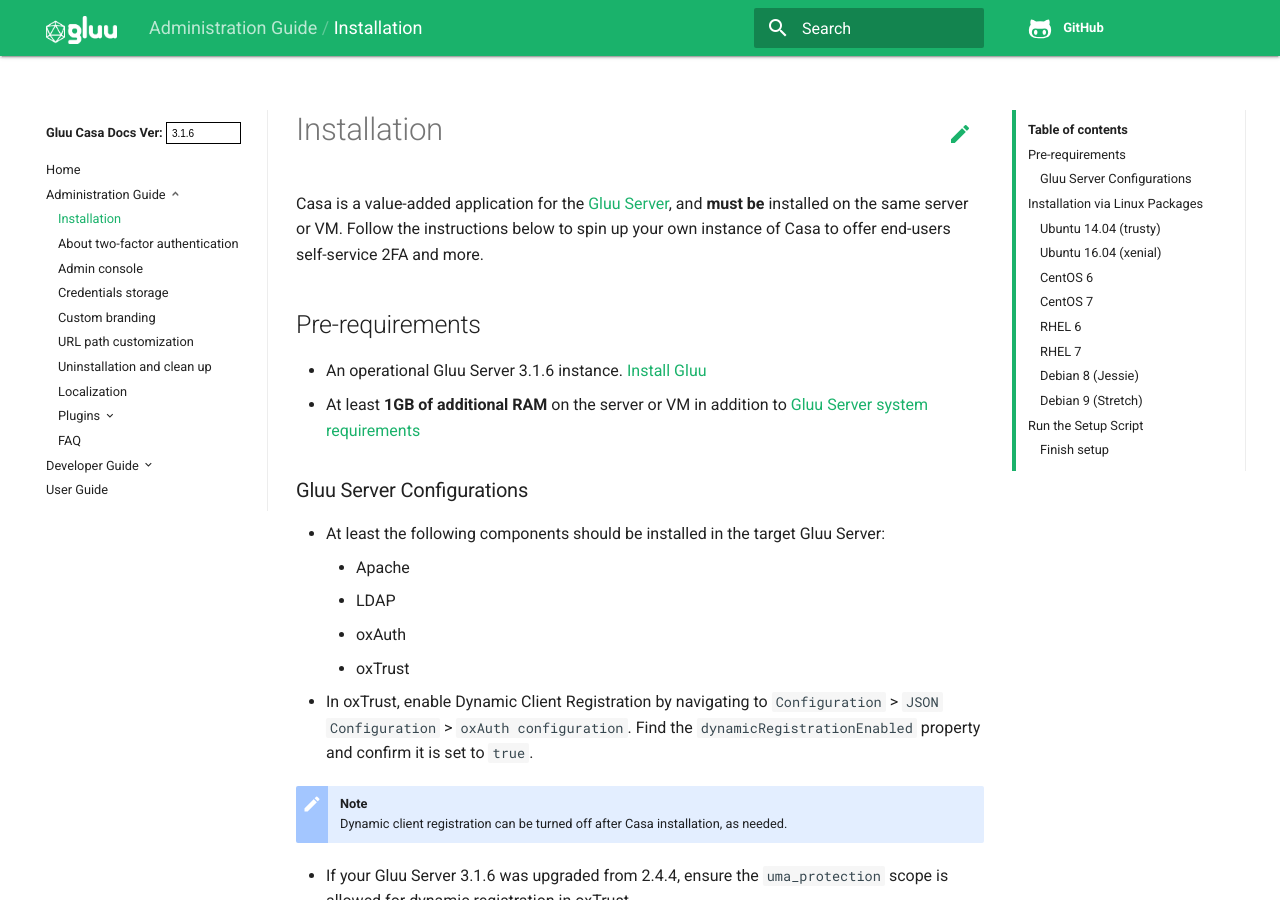
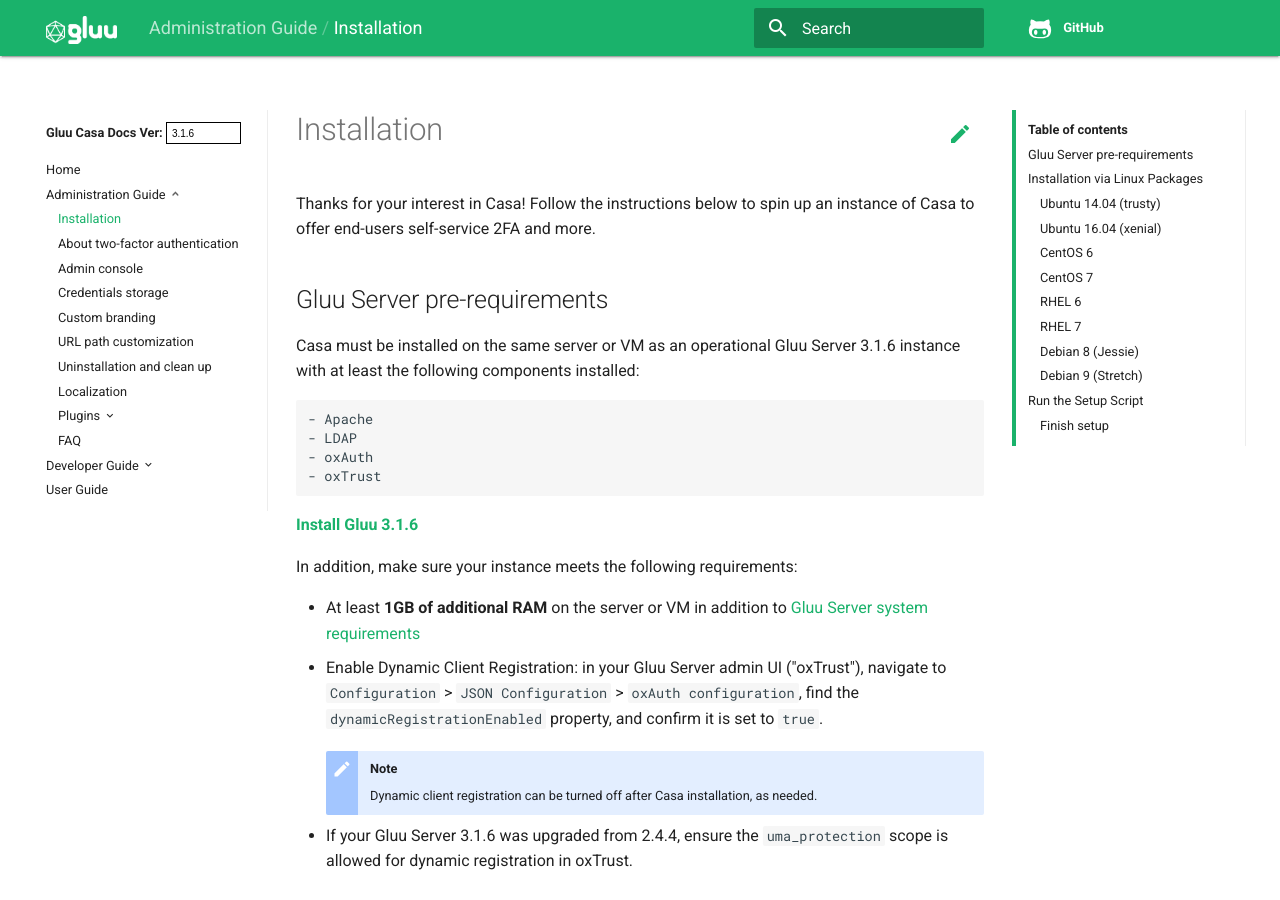
Before and after one commit to shmorri/docs-casa-prod, an MkDocs documentation site: the page built from docs/source/administration/installation.md, in a window 1280 px wide and 900 px high. Built offline with MkDocs 1.6.1, drawn with Linux system fonts in a browser that asks for light colours; old or Windows-style settings are respelled for this version of MkDocs.

Commit message:
adjustments to layout

```diff
--- a/docs/source/administration/installation.md
+++ b/docs/source/administration/installation.md
@@ -1,24 +1,25 @@
 # Installation
-Casa is a value-added application for the [Gluu Server](https://gluu.org/docs/ce), and **must be** installed on the same server or VM. Follow the instructions below to spin up your own instance of Casa to offer end-users self-service 2FA and more.
+Thanks for your interest in Casa! Follow the instructions below to spin up an instance of Casa to offer end-users self-service 2FA and more.
 
-## Pre-requirements
+## Gluu Server pre-requirements
 
-- An operational Gluu Server 3.1.6 instance. [Install Gluu](https://gluu.org/docs/ce/installation-guide/)
+Casa must be installed on the same server or VM as an operational Gluu Server 3.1.6 instance with at least the following components installed:
 
-- At least **1GB of additional RAM** on the server or VM in addition to [Gluu Server system requirements](https://gluu.org/docs/ce/3.1.6/installation-guide/#system-requirements)
-
-### Gluu Server Configurations
-
-- At least the following components should be installed in the target Gluu Server:
     - Apache
     - LDAP
     - oxAuth
     - oxTrust
 
-- In oxTrust, enable Dynamic Client Registration by navigating to `Configuration` > `JSON Configuration` > `oxAuth configuration`. Find the `dynamicRegistrationEnabled` property and confirm it is set to `true`.
+**[Install Gluu 3.1.6](https://gluu.org/docs/ce/3.1.6/installation-guide/)**
 
-!!! Note
-    Dynamic client registration can be turned off after Casa installation, as needed.
+In addition, make sure your instance meets the following requirements:
+
+- At least **1GB of additional RAM** on the server or VM in addition to [Gluu Server system requirements](https://gluu.org/docs/ce/3.1.6/installation-guide/#system-requirements)
+
+- Enable Dynamic Client Registration: in your Gluu Server admin UI ("oxTrust"), navigate to `Configuration` > `JSON Configuration` > `oxAuth configuration`, find the `dynamicRegistrationEnabled` property, and confirm it is set to `true`.
+
+    !!! Note
+        Dynamic client registration can be turned off after Casa installation, as needed.
 
 - If your Gluu Server 3.1.6 was upgraded from 2.4.4, ensure the `uma_protection` scope is allowed for dynamic registration in oxTrust.
 
```
